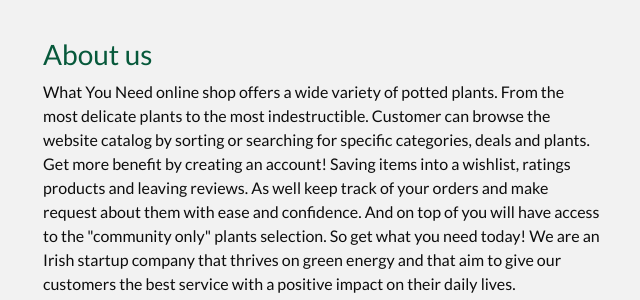
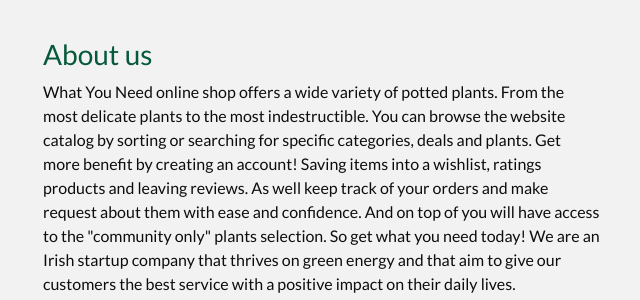
Before and after one commit to Tom-Nagy/what-you-need, a Django app: page / in a window 1280 px wide. Shown: the part 762-1062 px from the top of the page, without its empty margins (232-872 px from the left). Run offline with Django 3.2, Linux system fonts and the light colour scheme; data comes from the database, SQL or seed files in the repository; some libraries are stand-ins or nearby versions.

Commit message:
fix typo

```diff
--- a/home/templates/home/index.html
+++ b/home/templates/home/index.html
@@ -46,7 +46,7 @@
                 <h3 class="home-page-section">About us</h3>
                 <p>
                     What You Need online shop offers a wide variety of potted plants. From the most delicate plants to the
-                    most indestructible. Customer can browse the website catalog by sorting or searching for specific
+                    most indestructible. You can browse the website catalog by sorting or searching for specific
                     categories, deals and plants.
                     Get more benefit by creating an account! Saving items into a wishlist, ratings products and
                     leaving reviews. As well keep track of your orders and make request about them with ease and confidence.
```
